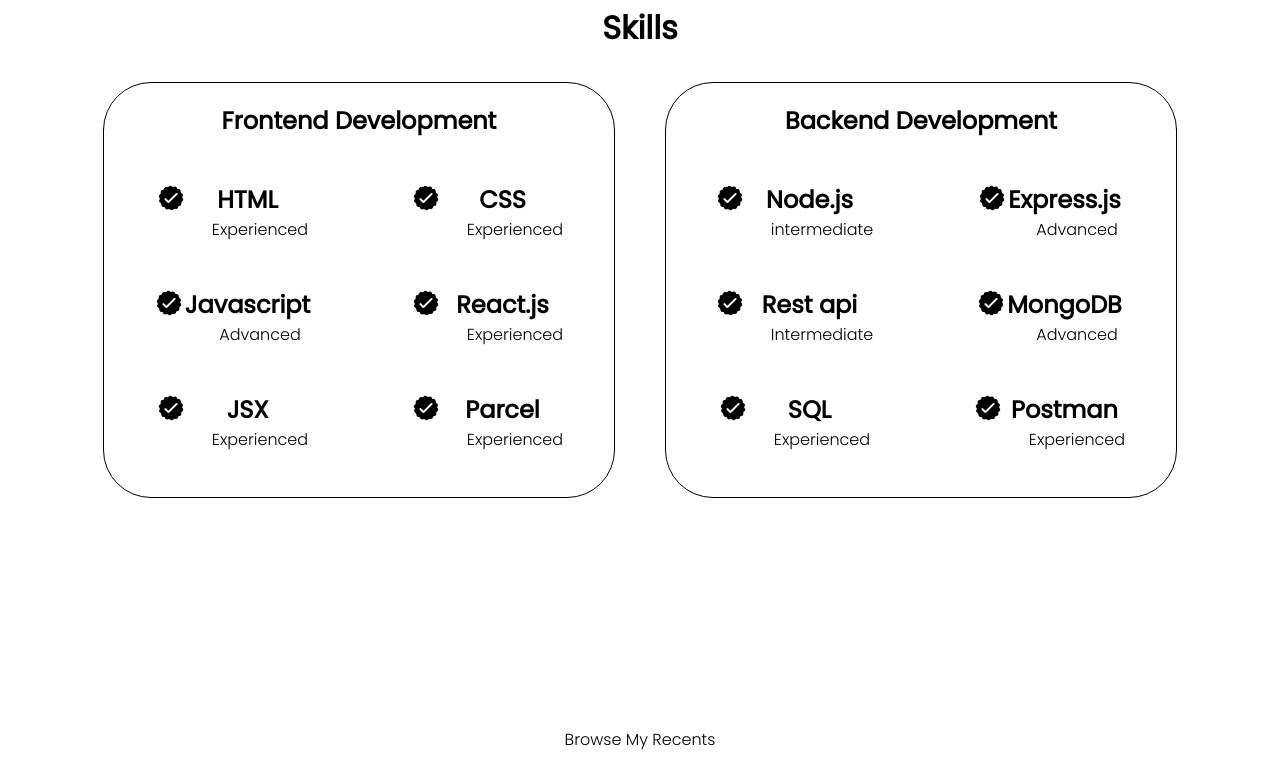
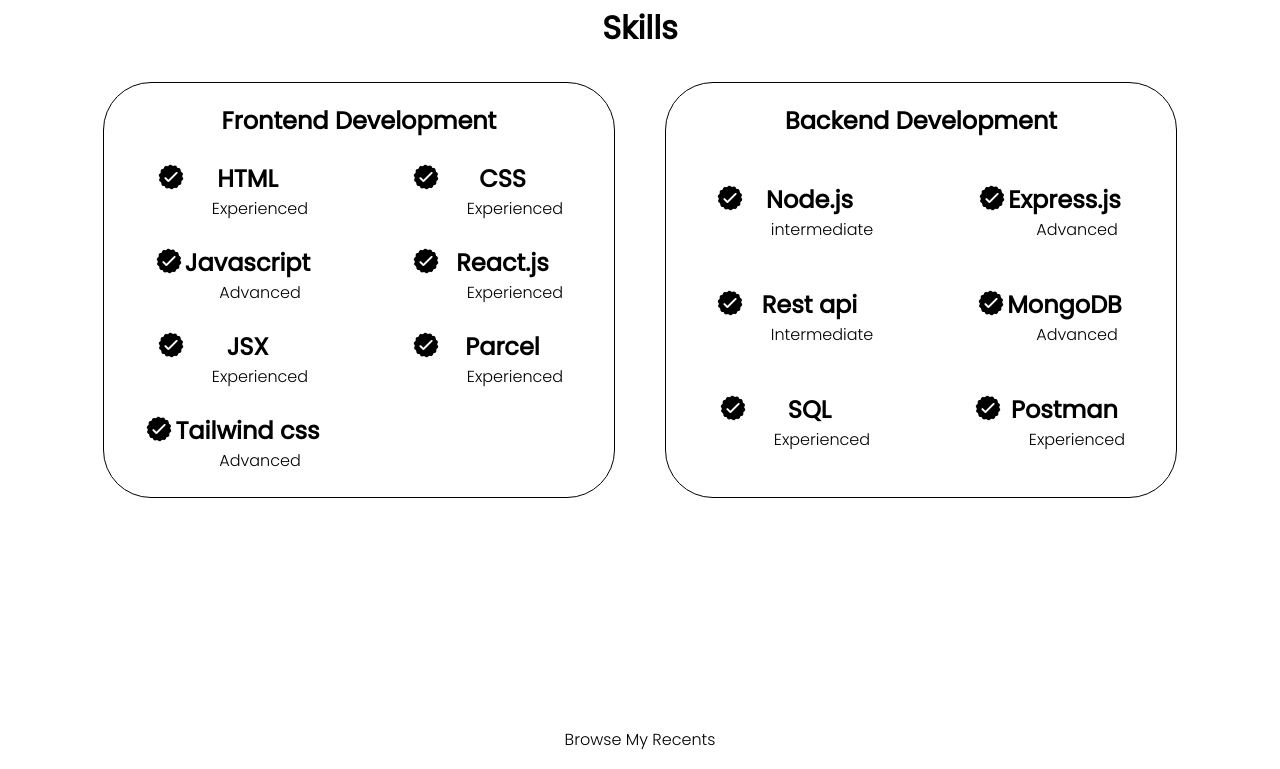
Before and after one commit to Gulshan-00/portfolio, a plain HTML site: page index.html in a window 1280 px wide. Shown: the part 1777-2546 px from the top of the page. Drawn offline with Linux system fonts and the light colour scheme.

Commit message:
pic-change
I have change my pic because it was old

```diff
--- a/index.html
+++ b/index.html
@@ -49,7 +49,7 @@
 
     <section id="profile">
       <div class="section-pic">
-        <img src="./assets/profile_pic_.png" alt="img" />
+        <img src="./assets/gul-img.jpg" alt="img" />
       </div>
 
       <div class="section-text">
@@ -179,6 +179,15 @@
                     <div class="skill-text">
                         <h2>Parcel</h2>
                         <p>Experienced</p>
+
+                    </div>
+                </div>
+
+                <div class="front-stack1">
+                    <img src="./assets/checkmark.png" alt="check-icon">
+                    <div class="skill-text">
+                        <h2>Tailwind css</h2>
+                        <p>Advanced</p>
 
                     </div>
                 </div>
--- a/style.css
+++ b/style.css
@@ -104,6 +104,7 @@
 .section-pic img{
 
    width: 25rem;
+   border-radius: 50%;
 
 }
 
```
Also changed, not shown: assets/gul-img.jpg (added).
